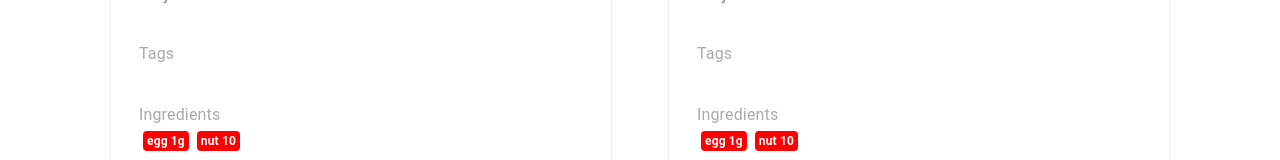
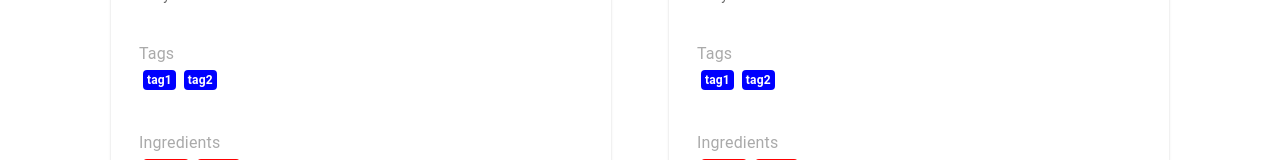
Before and after one commit to sfmqrb/web-project, a React (Create React App) app in the folder front/: page /recipes in a window 1280 px wide. Shown: the part 744-904 px from the top of the page. Built offline with nearby package versions, Linux system fonts and the light colour scheme.

Commit message:
[Front][Enhance][no semantic bugs for real :)]

```diff
--- a/front/src/components/common/commonUtils/doTags.js
+++ b/front/src/components/common/commonUtils/doTags.js
@@ -7,7 +7,7 @@ function doTags(tags) {
       <TitleMellow title="Tags" />
       {tags.map((tag) => (
         <Tag key={tag.id} blue={true}>
-          {tag.text}
+          {tag.name}
         </Tag>
       ))}
     </>
```
